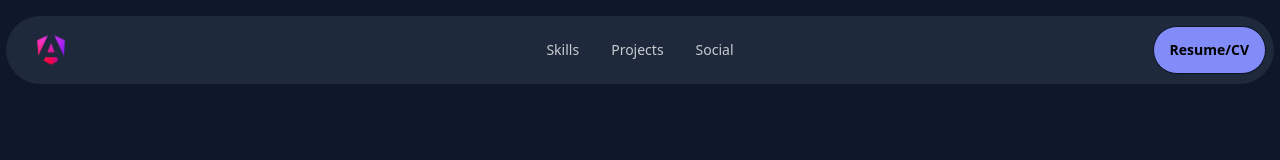
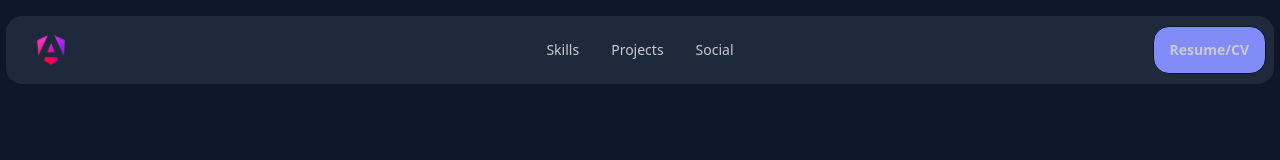
Before and after one commit to Arunabha-NOTE/Arunabha, an Angular app: page / in a window 1280 px wide. Shown: the top 160 px of the page. Built offline with nearby package versions, Linux system fonts and the light colour scheme.

Commit message:
navbar fixes

```diff
--- a/src/app/components/header/header.component.html
+++ b/src/app/components/header/header.component.html
@@ -1,7 +1,7 @@
-<div class="navbar sticky top-0 max-w-7xl z-10 rounded-full mt-4  bg-neutral mx-auto  ">
+<div class="navbar sticky top-0 max-w-7xl z-10 mt-4 rounded-box  bg-neutral mx-auto  ">
   <div class="navbar-start">
     <div class="dropdown rounded-full">
-      <div tabindex="0" role="button" class="btn rounded-full btn-ghost lg:hidden">
+      <div tabindex="0" role="button" class="btn rounded-box btn-ghost lg:hidden">
         <svg
           xmlns="http://www.w3.org/2000/svg"
           class="h-5 w-5"
@@ -24,9 +24,9 @@
 
       </ul>
     </div>
-    <a class="btn hidden md:flex  btn-ghost rounded-full text-xl" href="/"><img src="/angular_gradient.png" class="w-10 h-10 aspect-square" alt="angularlogoforarunabha"></a>
+    <a class="btn hidden md:flex  btn-ghost rounded-box text-xl" href="/"><img src="/angular_gradient.png" class="w-10 h-10 aspect-square" alt="angularlogoforarunabha"></a>
   </div>
-  <div class="navbar-center rounded-full hidden lg:flex">
+  <div class="navbar-center rounded-box hidden lg:flex">
     <ul class="menu rounded-full menu-horizontal px-1">
       <li><a href="">Skills</a></li>
       <li><a href="">Projects</a></li>
@@ -35,6 +35,6 @@
     </ul>
   </div>
   <div class="navbar-end ">
-    <a href="https://media.licdn.com/dms/document/media/D4D2DAQENjeX7Z-gnJw/profile-treasury-document-pdf-analyzed/0/1721729926938?e=1722470400&v=beta&t=N7ZPpnRO0RkpghZahsnB6ccb6mJ5GBP5dghhpeQtYHM" target="_blank" class="btn bg-secondary text-black rounded-full">Resume/CV</a>
+    <a href="https://media.licdn.com/dms/document/media/D4D2DAQENjeX7Z-gnJw/profile-treasury-document-pdf-analyzed/0/1721729926938?e=1722470400&v=beta&t=N7ZPpnRO0RkpghZahsnB6ccb6mJ5GBP5dghhpeQtYHM" target="_blank" class="btn bg-secondary  rounded-box">Resume/CV</a>
   </div>
 </div>
```
